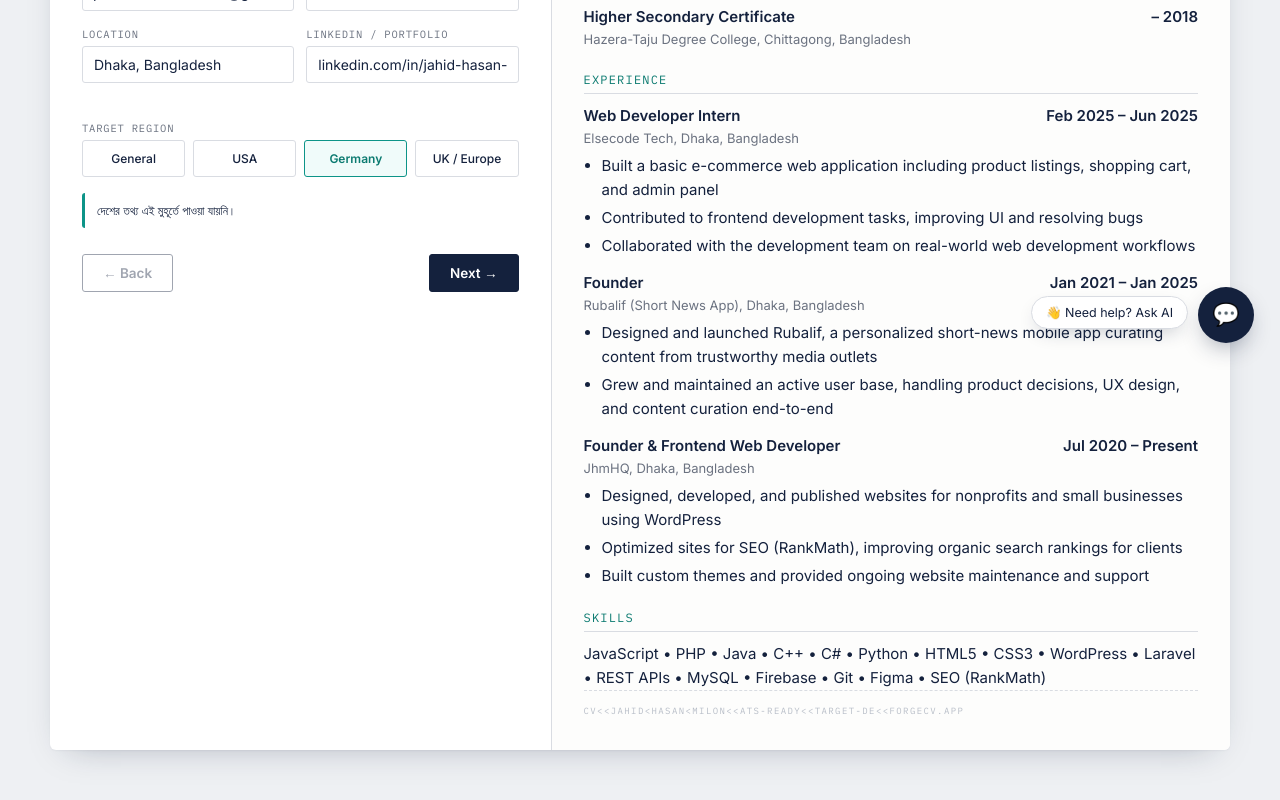
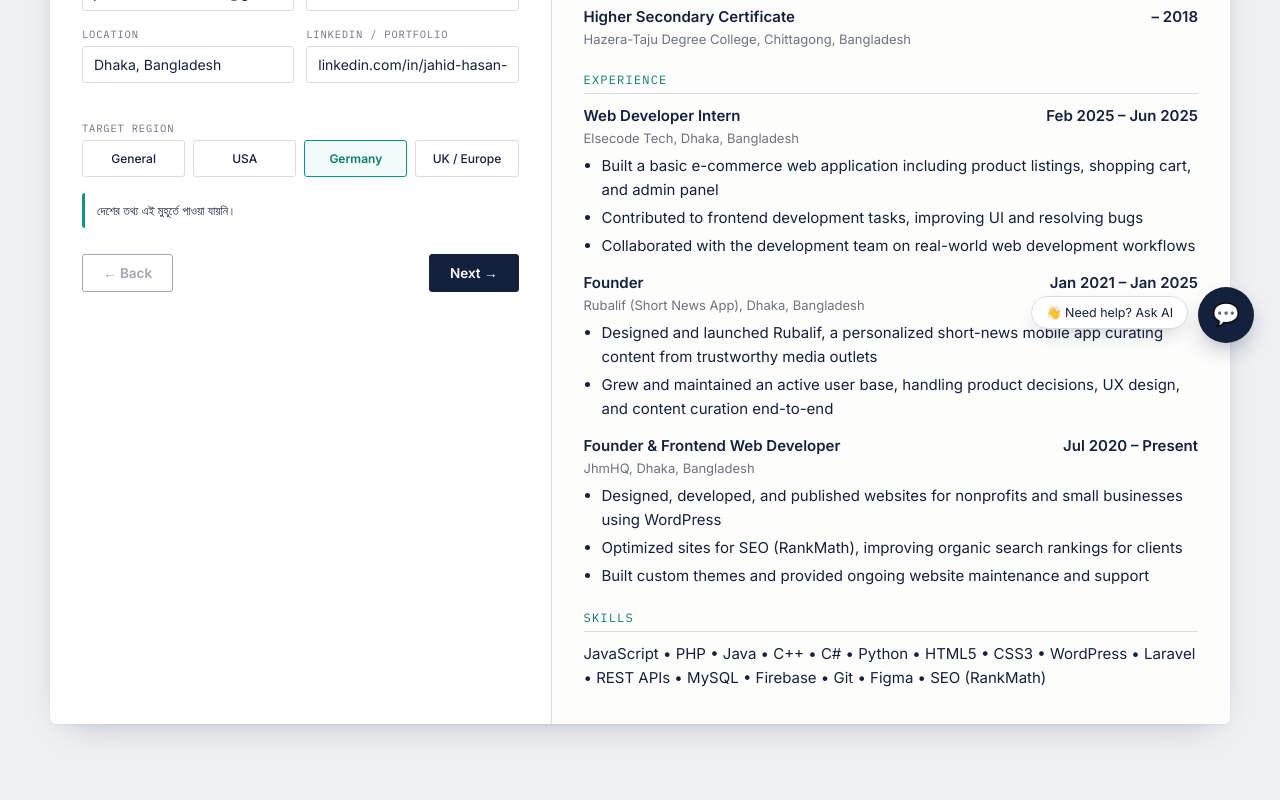
Before and after one commit to jahidhasanmilon/ForgeCV-AI_powered_CV_builder, a Next.js app: page / in a window 1280 px wide. Shown: the part 431-1231 px from the top of the page. Built offline with nearby package versions, Linux system fonts and the light colour scheme; no server answers.

Commit message:
Remove MRZ line from CV preview footer

```diff
--- a/src/app/globals.css
+++ b/src/app/globals.css
@@ -283,10 +283,6 @@ h2.step-title { font-family: "Fraunces", serif; font-size: 24px; font-weight: 60
 .doc ul { margin: 5px 0 0 18px; padding: 0; }
 .doc li { margin-bottom: 4px; }
 .doc-empty { color: var(--doc-muted); font-size: 15px; font-style: italic; }
-.mrz {
-  margin-top: auto; padding-top: 14px; border-top: 1px dashed var(--doc-border);
-  font-family: "IBM Plex Mono", monospace; font-size: 9px; letter-spacing: 1.4px; color: #b8bec8; word-break: break-all;
-}
 .export-bar { display: flex; gap: 10px; margin-top: 16px; margin-bottom: 4px; }
 
 .match-box { border: 1px solid var(--border); border-radius: var(--radius); padding: 16px; margin-top: 16px; background: #fff; }
--- a/src/app/page.tsx
+++ b/src/app/page.tsx
@@ -156,9 +156,6 @@ function Builder() {
             <div id="livePreviewDoc">
               <CvPreviewDoc data={data} />
             </div>
-            <div className="mrz">
-              {`CV<<${(data.personal.name || "YOUR NAME").toUpperCase().replace(/\s+/g, "<")}<<ATS-READY<<TARGET-${data.targetCountry.toUpperCase()}<<FORGECV.APP`}
-            </div>
           </div>
         </div>
 
```
